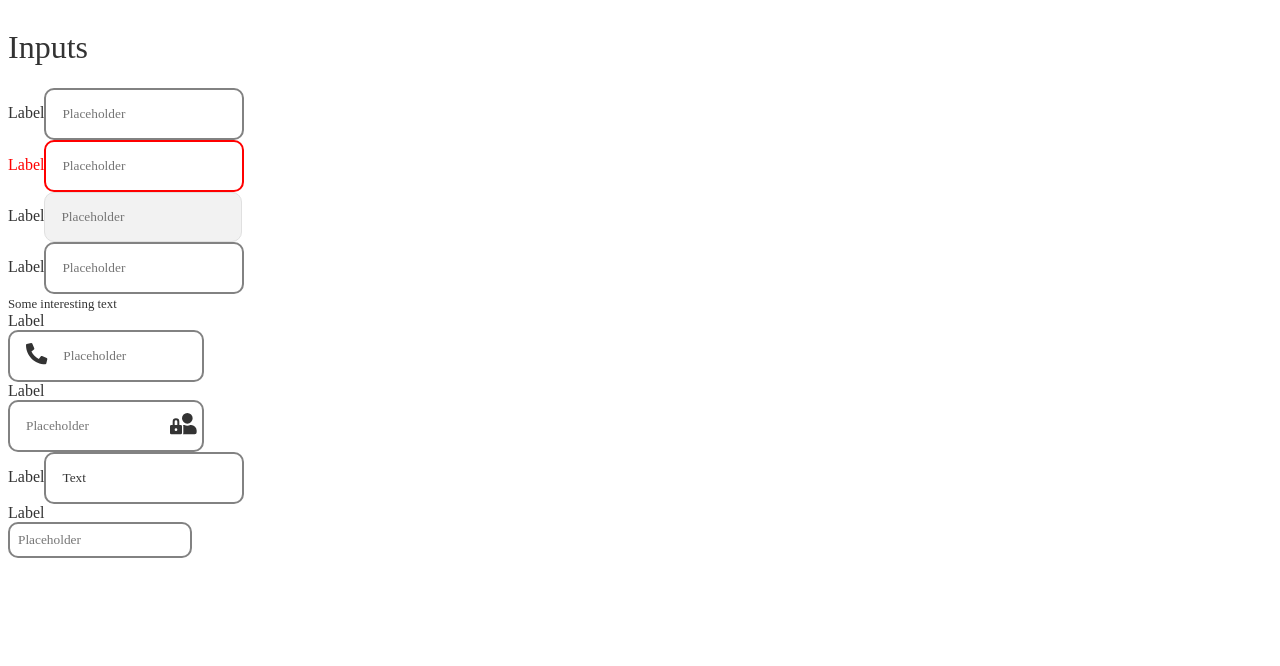
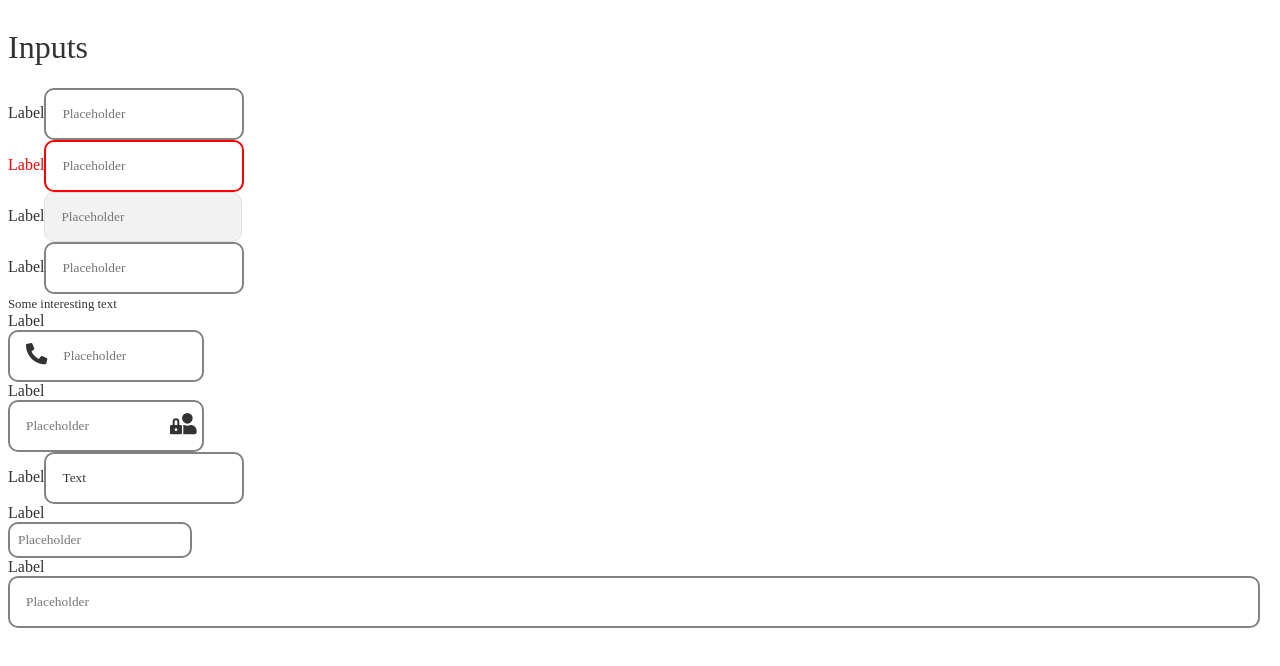
Before and after one commit to youhane/input_challenge, a React (Create React App) app: page / in a window 1280 px wide. Shown: the top 666 px of the page. Built offline with nearby package versions, Linux system fonts and the light colour scheme.

Commit message:
full width

```diff
--- a/src/App.js
+++ b/src/App.js
@@ -4,7 +4,7 @@ import Input from "./Input";
 const App = () => (
   <div className="App">
     <h1>Inputs</h1>
-    <Input helperText={"Some interesting text"} iconStart="phone" iconEnd="user-lock" size="sm" />
+    <Input helperText={"Some interesting text"} iconStart="phone" iconEnd="user-lock" size="sm" fullWidth />
     <GlobalStyle />
   </div>
 )
--- a/src/Default.styles.js
+++ b/src/Default.styles.js
@@ -3,6 +3,8 @@ import styled from "styled-components";
 export const InputDefault = styled.div`
     input{
         border-color: #828282;
+        /* padding: ${props => props.fullWidth ? '1rem 50rem 1rem .5rem' : '1rem'}; */
+        width: ${props => props.fullWidth ? '95vw' : 'auto'};
     }
 
     input:hover{
--- a/src/Input.js
+++ b/src/Input.js
@@ -11,7 +11,7 @@ import { InputSize } from "./Size.styles";
 
 library.add(faPhone, faUserLock)
 
-const Input = ({ helperText, iconStart, iconEnd, size }) => (
+const Input = ({ helperText, iconStart, iconEnd, size, fullWidth }) => (
     <div>
         <InputDefault>
             <label>
@@ -74,6 +74,13 @@ const Input = ({ helperText, iconStart, iconEnd, size }) => (
                 <input type={"text"} placeholder="Placeholder" />
             </label>
         </InputSize>
+        <InputDefault fullWidth>
+            <label>
+                Label
+                <br></br>
+                <input type={"text"} placeholder="Placeholder" />
+            </label>
+        </InputDefault>
     </div>
 )
 
```
